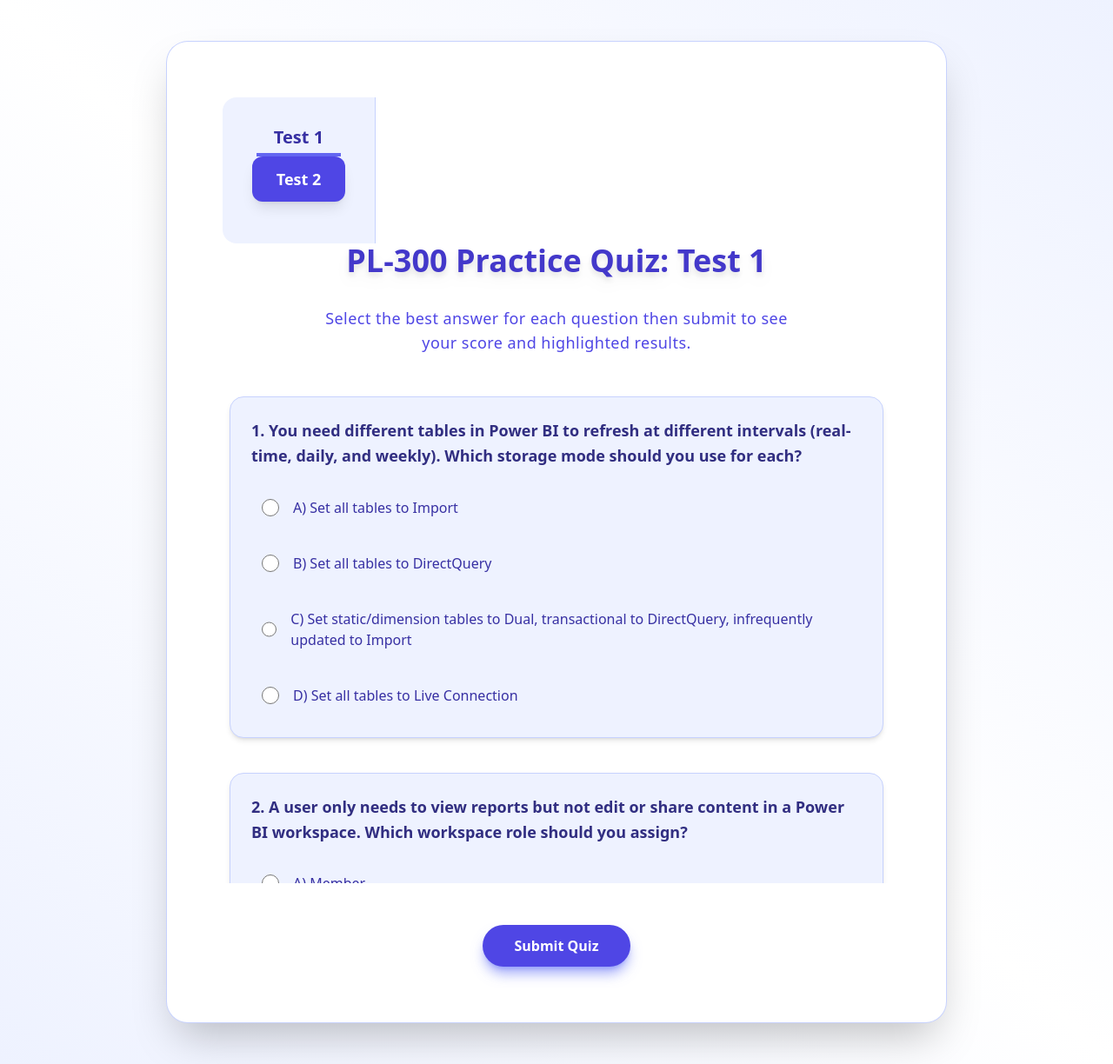
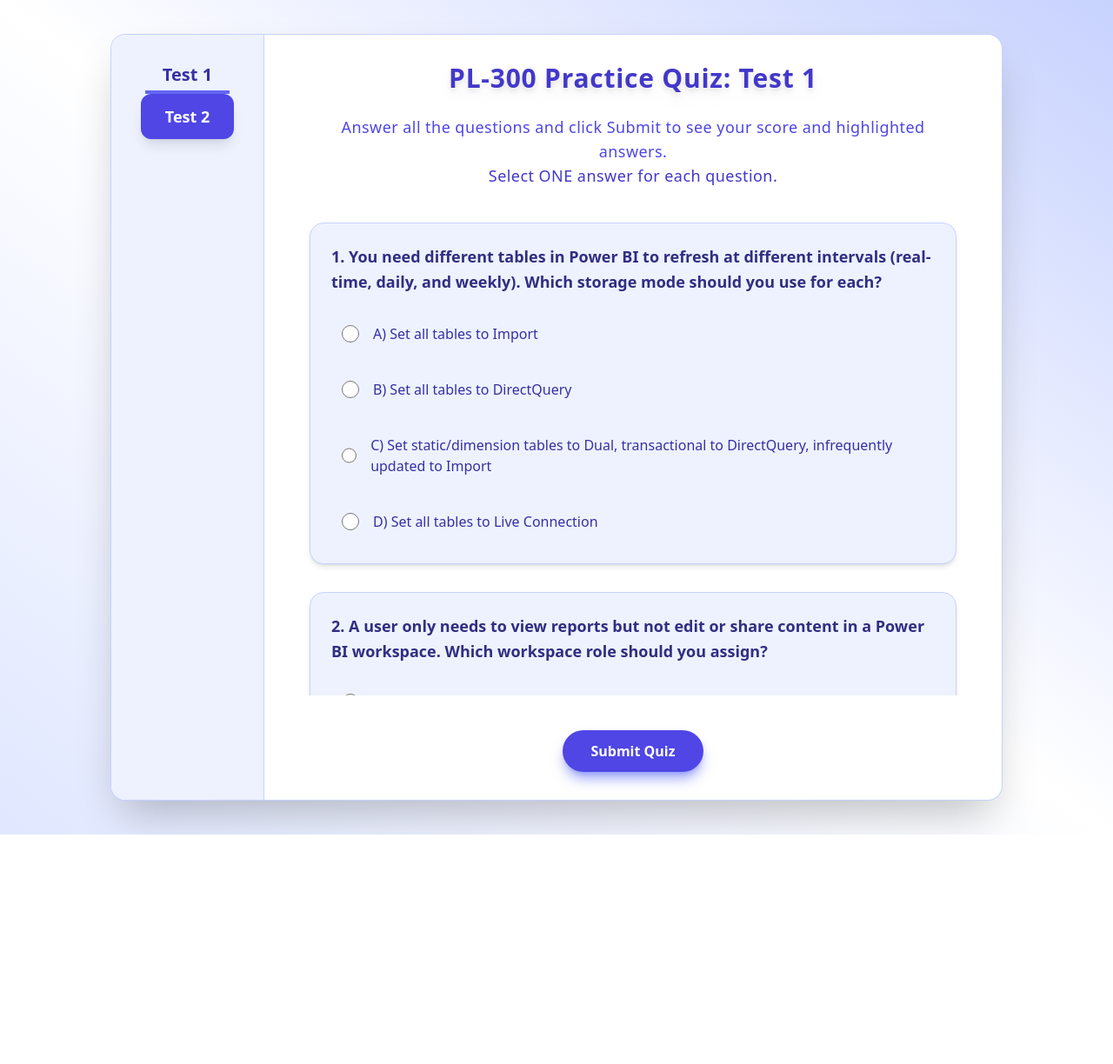
Before and after one commit to sumit-satsangi/pl300, a plain HTML site: page index.html in a window 1280 px wide. Shown: the whole page at 87% size. After the commit the page ends 960 px from the top, so only its background shows below. Drawn offline with nearby package versions, Linux system fonts and the light colour scheme.

Commit message:
Update index.html
updated main content as the sidebar wasn't coming properly

```diff
--- a/index.html
+++ b/index.html
@@ -1,30 +1,29 @@
 <!DOCTYPE html>
-<html lang="en" >
+<html lang="en">
 <head>
-  <meta charset="UTF-8" />
-  <meta name="viewport" content="width=device-width, initial-scale=1" />
-  <title>PL-300 Practice Quiz</title>
+  <meta charset="UTF-8">
+  <meta name="viewport" content="width=device-width, initial-scale=1">
+  <title>PL-300 Practice Quiz: Test 1</title>
   <script src="https://cdn.tailwindcss.com"></script>
   <style>
-    /* Custom scrollbar for better UX */
     ::-webkit-scrollbar {
       width: 10px;
       height: 10px;
     }
     ::-webkit-scrollbar-track {
-      background: #f3f4f6;
-      border-radius: 6px;
+      background: #f1f5f9;
+      border-radius: 8px;
     }
     ::-webkit-scrollbar-thumb {
       background-color: #6366f1;
-      border-radius: 6px;
-      border: 3px solid #f3f4f6;
+      border-radius: 8px;
+      border: 2px solid #f1f5f9;
     }
   </style>
 </head>
-<body class="bg-gradient-to-tr from-indigo-50 via-white to-indigo-50 min-h-screen flex justify-center items-start py-12 px-4">
+<body class="bg-gradient-to-tr from-indigo-100 via-white to-indigo-200 min-h-screen flex items-start justify-center py-10 px-2">
 
-  <main class="max-w-4xl w-full bg-white shadow-2xl rounded-3xl p-10 md:p-16 ring-1 ring-indigo-200">
+  <main class="flex w-full max-w-5xl bg-white rounded-2xl shadow-2xl ring-1 ring-indigo-200">
 
     <!-- Sidebar -->
     <aside class="w-44 min-w-[120px] bg-indigo-50 rounded-l-2xl flex flex-col items-center py-8 border-r border-indigo-200">
@@ -39,26 +38,27 @@
     </aside>
 
     <!-- Main Content -->
-
-    <h1 class="text-4xl font-extrabold mb-8 text-center text-indigo-700 drop-shadow-lg">PL-300 Practice Quiz: Test 1</h1>
-    <p class="text-center text-indigo-600 mb-12 max-w-xl mx-auto text-lg font-light tracking-wide">
-      Select the best answer for each question then submit to see your score and highlighted results.
+    <div class="flex-1 min-w-0 px-4 py-8 md:px-12">
+      <h1 class="text-3xl font-extrabold mb-6 text-center text-indigo-700 drop-shadow-lg tracking-wide">PL-300 Practice Quiz: Test 1</h1>
+      <p class="text-center text-indigo-600 mb-10 max-w-2xl mx-auto text-lg font-light tracking-wide">
+        Answer all the questions and click <strong>Submit</strong> to see your score and highlighted answers.<br>
+        <span class="font-medium text-indigo-700">Select ONE answer for each question.</span>
       </p>
-    <form id="quizForm" class="space-y-10 max-h-[70vh] overflow-y-auto scrollbar-thin scrollbar-thumb-indigo-500 scrollbar-track-indigo-100 px-2">
-      <!-- Questions inserted by JS -->
+      <form id="quizForm" class="space-y-8 max-h-[68vh] overflow-y-auto scrollbar-thin scrollbar-thumb-indigo-500 scrollbar-track-indigo-100 px-1">
+        <!-- JS will inject questions here -->
       </form>
-    <div class="mt-12 flex justify-center">
+      <div class="mt-10 flex justify-center">
         <button
           id="submitBtn"
           type="button"
-        class="bg-indigo-600 hover:bg-indigo-700 text-white font-semibold py-3 px-9 rounded-full shadow-lg transition shadow-indigo-400/80 focus:outline-none focus:ring-4 focus:ring-indigo-300"
+          class="bg-indigo-600 hover:bg-indigo-700 text-white font-semibold py-3 px-8 rounded-full shadow-lg transition shadow-indigo-400/80 focus:outline-none focus:ring-4 focus:ring-indigo-300"
         >
           Submit Quiz
         </button>
       </div>
-    <div id="result" class="mt-12 p-6 bg-green-100 rounded-xl hidden text-center text-2xl font-semibold text-green-900 tracking-wide shadow-inner ring-1 ring-green-500"></div>
+      <div id="result" class="mt-12 p-6 bg-green-50 rounded-xl hidden text-center text-2xl font-semibold text-green-900 tracking-wide shadow-inner ring-1 ring-green-400"></div>
+    </div>
   </main>
-
 <script>
 const questionsOriginal = [
   {
```
Lines whose indentation alone changed are shown as unchanged.
